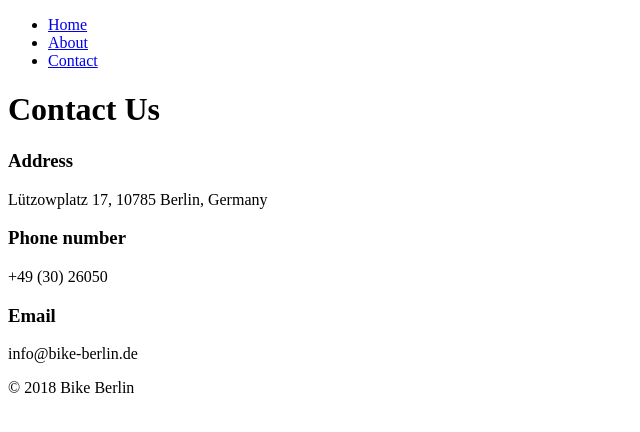
After one commit to Nadia89M/sample_app, a Rails app: page /simple_pages/contact in a window 1280 px wide. The commit adds this page. Shown: the top 432 px of the page, without its empty margins (0-640 px from the left). Run offline with Rails 7, Linux system fonts and the light colour scheme; style sheets or scripts are compiled from the project's sources.

Commit message:
3.8 add description of change

```diff
--- /dev/null
+++ b/app/assets/javascripts/simple_pages.coffee
@@ -0,0 +1,3 @@
+# Place all the behaviors and hooks related to the matching controller here.
+# All this logic will automatically be available in application.js.
+# You can use CoffeeScript in this file: http://coffeescript.org/
--- /dev/null
+++ b/app/assets/stylesheets/simple_pages.scss
@@ -0,0 +1,3 @@
+// Place all the styles related to the simple_pages controller here.
+// They will automatically be included in application.css.
+// You can use Sass (SCSS) here: http://sass-lang.com/
--- /dev/null
+++ b/app/controllers/simple_pages_controller.rb
@@ -0,0 +1,4 @@
+class SimplePagesController < ApplicationController
+  def index
+  end
+end
--- /dev/null
+++ b/app/helpers/simple_pages_helper.rb
@@ -0,0 +1,2 @@
+module SimplePagesHelper
+end
--- a/app/views/layouts/application.html.erb
+++ b/app/views/layouts/application.html.erb
@@ -10,6 +10,18 @@
   </head>
 
   <body>
+    <nav>
+      <ul>
+        <li><%= link_to "Home", root_path %></li>
+        <li><%= link_to "About", simple_pages_about_path %></li>
+        <li><%= link_to "Contact", simple_pages_contact_path %></li>
+      </ul>
+    </nav>
+
     <%= yield %>
+
+    <footer>
+      &copy; 2018 Bike Berlin
+    </footer>
   </body>
 </html>
--- /dev/null
+++ b/app/views/simple_pages/about.html.erb
@@ -0,0 +1,2 @@
+<h1>About</h1>
+<p>Even if it is a large city riding a bike is often the best & fastest solution to reach your destination in Berlin. Bike Berlin offers the best quality for the lowest price!</p>
--- /dev/null
+++ b/app/views/simple_pages/contact.html.erb
@@ -0,0 +1,7 @@
+<h1>Contact Us</h1>
+<h3>Address</h3>
+<p>Lützowplatz 17, 10785 Berlin, Germany</p>
+<h3>Phone number</h3>
+<p>+49 (30) 26050</p>
+<h3>Email</h3>
+<p>info@bike-berlin.de</p>
--- /dev/null
+++ b/app/views/simple_pages/index.html.erb
@@ -0,0 +1,2 @@
+<h1>Welcome to Bike Berlin</h1>
+<h2>Your source for used bikes in Berlin</h2>
--- a/config/routes.rb
+++ b/config/routes.rb
@@ -1,3 +1,7 @@
 Rails.application.routes.draw do
+  get 'simple_pages/about'
+  get 'simple_pages/contact'
+  get 'simple_pages/index'
+  root 'simple_pages#index'
   # For details on the DSL available within this file, see http://guides.rubyonrails.org/routing.html
 end
```
Also changed, not shown: test/controllers/simple_pages_controller_test.rb (added, +9 -0 lines).
